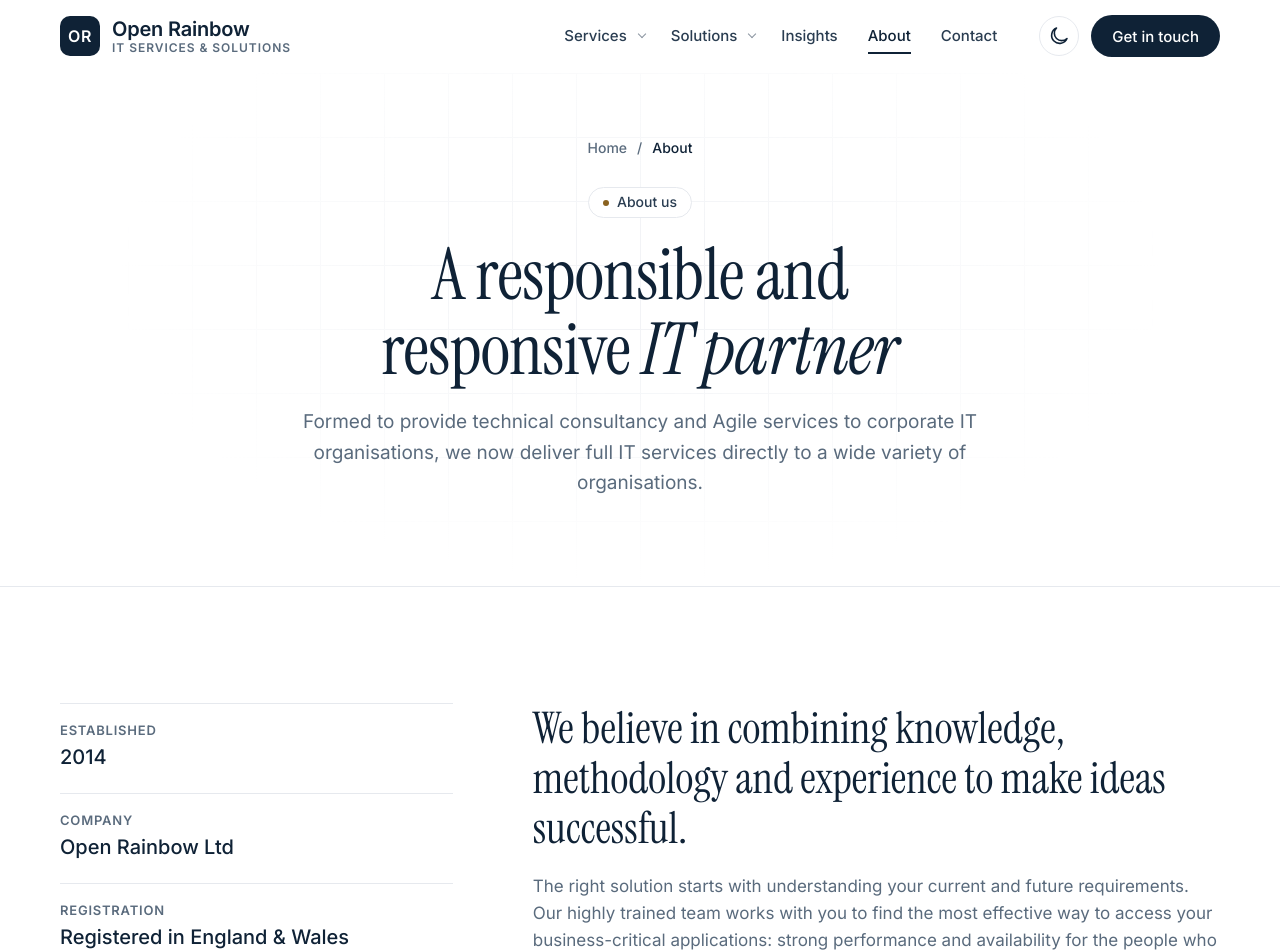
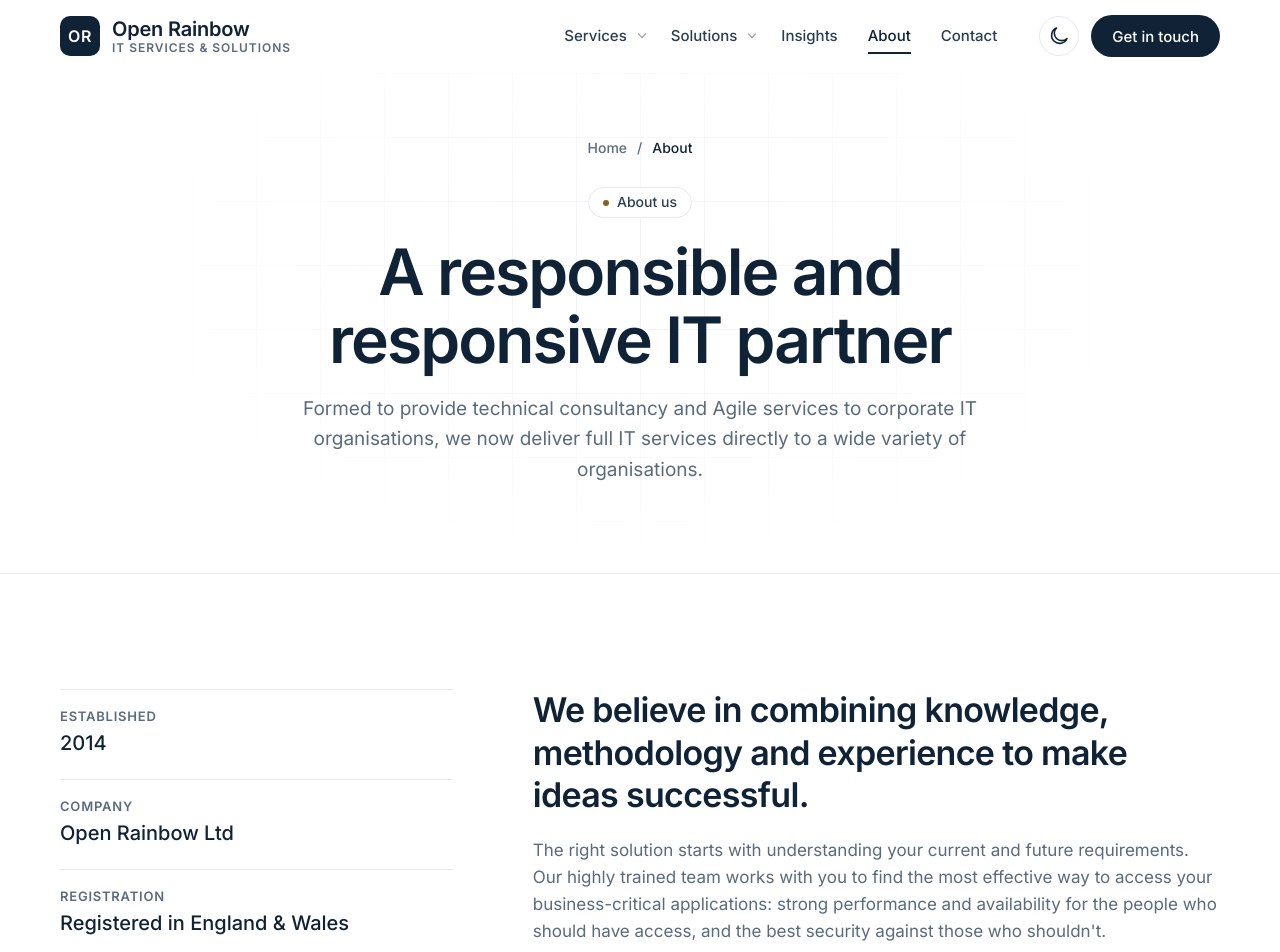
Before and after one commit to JANGILIVENKATESWARARAO/openrainbow, an Angular app: page /about in a window 1280 px wide. Shown: the top 952 px of the page. Built offline with nearby package versions, Linux system fonts and the light colour scheme.

Commit message:
Inter only: remove serif display font and all italics

```diff
--- a/src/app/pages/about/about.component.scss
+++ b/src/app/pages/about/about.component.scss
@@ -37,9 +37,10 @@
 }
 
 .story__lead {
-  font-family: var(--font-display);
-  font-size: clamp(32px, 3.4vw, 44px);
-  line-height: 1.15;
+  font-size: clamp(26px, 2.8vw, 34px);
+  font-weight: 600;
+  letter-spacing: -0.02em;
+  line-height: 1.25;
   color: var(--ink) !important;
 }
 
--- a/src/app/pages/not-found/not-found.component.ts
+++ b/src/app/pages/not-found/not-found.component.ts
@@ -13,7 +13,7 @@ import { ContentService } from '../../core/services/content.service';
         <h1>
           {{ page.title }}
           @if (page.emphasis) {
-            <em>{{ page.emphasis }}</em>
+            <span class="emphasis">{{ page.emphasis }}</span>
           }
         </h1>
         <p class="lead">{{ page.lead }}</p>
--- a/src/app/pages/solutions/solutions.component.scss
+++ b/src/app/pages/solutions/solutions.component.scss
@@ -80,7 +80,7 @@
   padding: 40px;
   text-decoration: none;
 
-  h3 { font-family: var(--font-display); font-weight: 400; font-size: 38px; letter-spacing: 0; }
+  h3 { font-weight: 600; font-size: 30px; letter-spacing: -0.02em; line-height: 1.15; }
   p { color: var(--muted); max-width: 44ch; }
   .arrow-link { margin-top: 8px; }
 }
--- a/src/app/shared/page-hero/page-hero.component.ts
+++ b/src/app/shared/page-hero/page-hero.component.ts
@@ -33,7 +33,7 @@ export interface Crumb {
         <h1>
           {{ heading().title }}
           @if (heading().emphasis) {
-            <em>{{ heading().emphasis }}</em>
+            <span class="emphasis">{{ heading().emphasis }}</span>
           }
         </h1>
         @if (heading().lead) {
@@ -86,8 +86,8 @@ export interface Crumb {
       .heading__icon or-icon { width: 28px; height: 28px; }
       h1 {
         max-width: 20ch;
-        font-size: clamp(44px, 5.6vw, 76px);
-        line-height: 1.04;
+        font-size: clamp(40px, 5vw, 64px);
+        line-height: 1.06;
         animation: rise 0.6s var(--ease) both;
       }
       .lead {
@@ -103,7 +103,7 @@ export interface Crumb {
 export class PageHeroComponent {
   /** Current page name in the breadcrumb. */
   readonly crumb = input.required<string>();
-  /** Pill label, title, italic ending and lead, usually straight from site.json. */
+  /** Pill label, title, emphasised ending and lead, usually straight from site.json. */
   readonly heading = input.required<Heading>();
   /** Optional middle breadcrumb, e.g. Services. */
   readonly parent = input<Crumb | null>(null);
--- a/src/app/shared/section-head/section-head.component.ts
+++ b/src/app/shared/section-head/section-head.component.ts
@@ -2,7 +2,7 @@ import { Component, input } from '@angular/core';
 import { Heading } from '../../core/models/site';
 
 /**
- * Section heading from JSON: pill label, serif title with an italic ending, and an optional lead.
+ * Section heading from JSON: pill label, title with an emphasised ending, and an optional lead.
  * Anything placed inside (for example an "All solutions" link) is shown on the right.
  */
 @Component({
@@ -16,7 +16,7 @@ import { Heading } from '../../core/models/site';
         <h2>
           {{ heading().title }}
           @if (heading().emphasis) {
-            <em>{{ heading().emphasis }}</em>
+            <span class="emphasis">{{ heading().emphasis }}</span>
           }
         </h2>
       </div>
--- a/src/index.html
+++ b/src/index.html
@@ -22,7 +22,7 @@
   <link rel="icon" type="image/svg+xml" href="favicon.svg" />
   <link rel="preconnect" href="https://fonts.googleapis.com" />
   <link rel="preconnect" href="https://fonts.gstatic.com" crossorigin />
-  <link href="https://fonts.googleapis.com/css2?family=Instrument+Serif:ital@0;1&family=Inter:wght@400;500;600;700&display=swap" rel="stylesheet" />
+  <link href="https://fonts.googleapis.com/css2?family=Inter:wght@400;500;600;700&display=swap" rel="stylesheet" />
 </head>
 <body>
   <or-root></or-root>
--- a/src/styles.scss
+++ b/src/styles.scss
@@ -1,6 +1,6 @@
 /* ==========================================================================
    Open Rainbow: global design tokens + base styles
-   Light and airy. Serif display headlines, Inter for everything else,
+   Light and airy. Inter everywhere (no serif, no italics),
    navy pill buttons, soft rounded cards, one warm bronze accent.
    Light and dark themes share one set of semantic tokens.
    ========================================================================== */
@@ -22,7 +22,6 @@
 
   /* ---------- Type ---------- */
   --font-sans: 'Inter', system-ui, -apple-system, 'Segoe UI', sans-serif;
-  --font-display: 'Instrument Serif', Georgia, 'Times New Roman', serif;
 
   /* ---------- Layout ---------- */
   --container: 1240px;
@@ -160,15 +159,18 @@ h1, h2, h3, h4 {
   color: var(--ink);
 }
 
-/* Large headings use the serif display face; italics carry the emphasis */
+/* Large headings: Inter, heavier weight and tight tracking */
 h1, h2 {
-  font-family: var(--font-display);
-  font-weight: 400;
+  font-weight: 600;
   line-height: 1.08;
-  letter-spacing: -0.01em;
+  letter-spacing: -0.03em;
 }
 
-h1 em, h2 em { font-style: italic; color: var(--ink); }
+/* Emphasised end of a heading: same upright Inter, stronger colour */
+.emphasis { color: var(--ink); }
+
+/* No italic text anywhere on the site */
+em, i, cite, address { font-style: normal; }
 
 p { margin: 0; }
 a { color: inherit; }
@@ -224,7 +226,7 @@ ul, ol { margin: 0; padding: 0; list-style: none; }
   align-items: end;
   margin-bottom: clamp(40px, 5vw, 64px);
 
-  h2 { font-size: clamp(38px, 4.4vw, 56px); margin-top: 18px; }
+  h2 { font-size: clamp(34px, 4vw, 50px); margin-top: 18px; }
   p { color: var(--muted); max-width: 56ch; }
 }
 
--- a/src/tailwind.css
+++ b/src/tailwind.css
@@ -30,6 +30,5 @@
 
 @theme {
   --font-sans: 'Inter', system-ui, -apple-system, 'Segoe UI', sans-serif;
-  --font-display: 'Instrument Serif', Georgia, 'Times New Roman', serif;
   --radius-card: 14px;
 }
```
